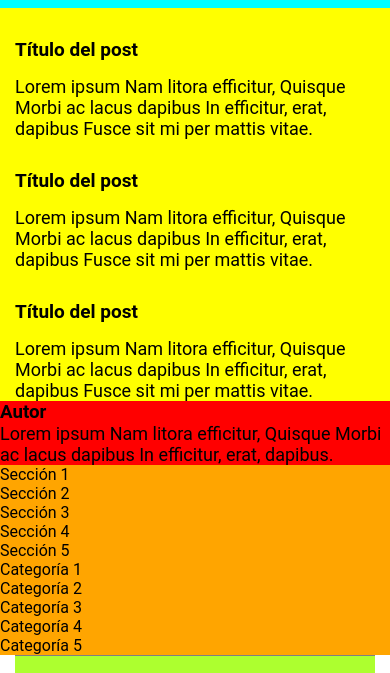
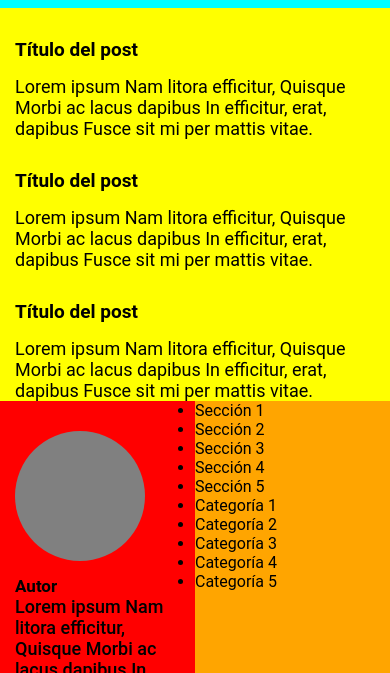
Before and after one commit to radiofiambre/repaso-final_modulo-1, a website built with Vite: page src/index.html in a window 390 px wide. Shown: the part 169-842 px from the top of the page. Built offline with nearby package versions, Linux system fonts and the light colour scheme.

Commit message:
author mobile

```diff
--- a/src/partials/main-articles.html
+++ b/src/partials/main-articles.html
@@ -1,4 +1,4 @@
-<div class="container-articles">
+<div class="container-articles"> <!-- eliminar si no se usa -->
   <article class="article">
     <h2 class="h2">Título del post</h2>
     <p>Lorem ipsum Nam litora efficitur, Quisque Morbi ac lacus dapibus In efficitur, erat, dapibus Fusce sit mi per mattis vitae.
--- a/src/partials/main-author.html
+++ b/src/partials/main-author.html
@@ -1,5 +1,5 @@
 <div class="container-author">
-    <p class="circle"> </p>
+    <div class="circle"></div>
     <h3 class="h3">Autor</h3>
     <p>Lorem ipsum Nam litora efficitur, Quisque Morbi ac lacus dapibus In efficitur, erat, dapibus.</p>
 </div>
--- a/src/partials/main.html
+++ b/src/partials/main.html
@@ -1,5 +1,7 @@
 <main>
     <load src="partials/main-articles.html"/>
-    <load src="partials/main-author.html"/>
-    <load src="partials/main-lists.html"/>
+    <div class="container-author-lists">
+        <load src="partials/main-author.html"/>
+        <load src="partials/main-lists.html"/>
+    </div>
 </main>
--- a/src/scss/layout/_main-articles.scss
+++ b/src/scss/layout/_main-articles.scss
@@ -1,8 +1,5 @@
-.container-articles {
+.article {
     background-color: yellow;
-}
-
-.article {
     padding-top: 30px;
     padding-left: $margin-right-content;
 }
@@ -12,6 +9,6 @@ h2 {
     padding-bottom: 15px;
 }
 
-p {
+.container-articles p {
     font-size: 18px;
 }
--- a/src/scss/layout/_main-author.scss
+++ b/src/scss/layout/_main-author.scss
@@ -1,3 +1,26 @@
 .container-author {
     background-color: red;
+    padding-left: $margin-right-content;
+    padding-top: 30px;
+    padding-bottom: 40px;
+    width: 50%;
 }
+
+.circle {
+    background-color: gray;
+    width: 130px;
+    height: 130px;
+    border-radius: 100%;
+}
+
+h3 {
+    font-size: 17px;
+    padding-top: 15px;
+    padding-right: 15px;
+}
+
+.container-author p {
+    font-size: 18px;
+    font-weight: 500;
+    padding-right: 15px;
+}
--- a/src/scss/layout/_main-lists.scss
+++ b/src/scss/layout/_main-lists.scss
@@ -1,3 +1,6 @@
 .container-lists {
     background-color: orange;
+    // padding-left: $margin-right-content;
+    // padding-top: 30px;
+    width: 50%;
 }
--- a/src/scss/main.scss
+++ b/src/scss/main.scss
@@ -12,7 +12,6 @@
 
 :root {
     font-family: $font-main;
-
     @media screen and (min-width: 768px) {
         body {
             border-left: 40px solid gray;
@@ -20,3 +19,10 @@
         }
     }
 }
+
+.container-author-lists {
+    display: flex;
+    @media screen and (min-width: 768px) {
+        flex-direction: column;
+    }
+}
```
